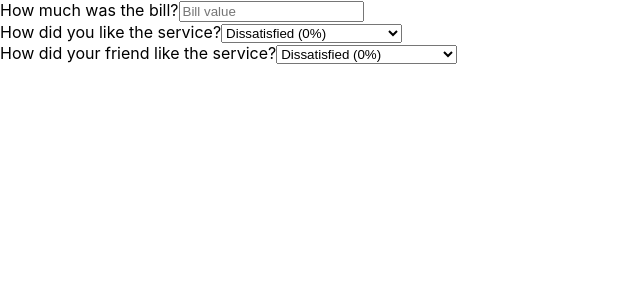
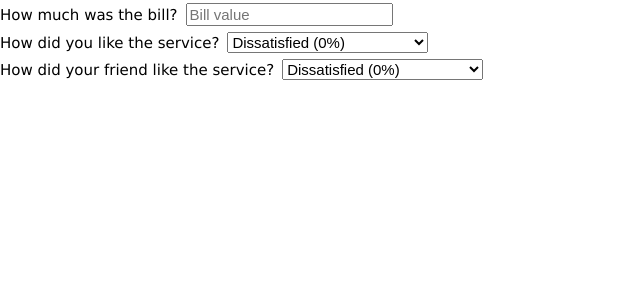
Before and after one commit to BSalemi/tip-calculator, a React (Create React App) app: page / in a window 1280 px wide. Shown: the top 300 px of the page, without its empty margins (0-640 px from the left). Built offline with nearby package versions, Linux system fonts and the light colour scheme.

Commit message:
added some basic css styling

```diff
--- a/src/App.js
+++ b/src/App.js
@@ -1,7 +1,11 @@
 import TipCalculator from "./TipCalculator.js";
 
 function App() {
-  return <TipCalculator />;
+  return (
+    <div className="app">
+      <TipCalculator />
+    </div>
+  );
 }
 
 export default App;
--- a/src/BillInput.js
+++ b/src/BillInput.js
@@ -1,7 +1,7 @@
 function BillInput({ bill, setBill }) {
   return (
     <div>
-      <span>How much was the bill?</span>
+      <span className="text">How much was the bill?</span>
       <input
         type="number"
         placeholder="Bill value"
--- a/src/ResetButton.js
+++ b/src/ResetButton.js
@@ -1,5 +1,9 @@
 function ResetButton({ handleReset }) {
-  return <button onClick={handleReset}>Reset</button>;
+  return (
+    <button className="reset-button" onClick={handleReset}>
+      Reset
+    </button>
+  );
 }
 
 export default ResetButton;
--- a/src/TipCalculator.js
+++ b/src/TipCalculator.js
@@ -24,13 +24,13 @@ function TipCalculator() {
         tipPercentage={tipPercentage1}
         setTipPercentage={setTipPercentage1}
       >
-        <span>How did you like the service?</span>
+        <span className="text">How did you like the service?</span>
       </SelectPercentage>
       <SelectPercentage
         tipPercentage={tipPercentage2}
         setTipPercentage={setTipPercentage2}
       >
-        <span>How did your friend like the service?</span>
+        <span className="text">How did your friend like the service?</span>
       </SelectPercentage>
 
       {bill > 0 && (
--- a/src/Total.js
+++ b/src/Total.js
@@ -1,7 +1,7 @@
 function Total({ bill, tip }) {
   let total = bill + bill * (tip / 100);
   return (
-    <div>
+    <div className="total">
       You pay ${total} (${bill} + ${tip} tip)
     </div>
   );
--- a/src/index.css
+++ b/src/index.css
@@ -1,13 +1,53 @@
 body {
   margin: 0;
-  font-family: -apple-system, BlinkMacSystemFont, 'Segoe UI', 'Roboto', 'Oxygen',
-    'Ubuntu', 'Cantarell', 'Fira Sans', 'Droid Sans', 'Helvetica Neue',
+  font-family: -apple-system, BlinkMacSystemFont, "Segoe UI", "Roboto", "Oxygen",
+    "Ubuntu", "Cantarell", "Fira Sans", "Droid Sans", "Helvetica Neue",
     sans-serif;
   -webkit-font-smoothing: antialiased;
   -moz-osx-font-smoothing: grayscale;
 }
 
 code {
-  font-family: source-code-pro, Menlo, Monaco, Consolas, 'Courier New',
+  font-family: source-code-pro, Menlo, Monaco, Consolas, "Courier New",
     monospace;
 }
+
+input {
+  font-size: 15px;
+  margin-left: 8px;
+  margin-top: 3px;
+  margin-bottom: 3px;
+}
+
+select {
+  font-size: 15px;
+  margin-left: 8px;
+  margin-top: 3px;
+  margin-bottom: 3px;
+}
+
+.app {
+  font-family: "Lucida Sans", "Lucida Sans Regular", "Lucida Grande",
+    "Lucida Sans Unicode", Geneva, Verdana, sans-serif;
+}
+
+.text {
+  font-size: 15px;
+}
+
+.total {
+  margin: 8px 5px;
+  font-size: 24px;
+  font-weight: bold;
+}
+
+.reset-button {
+  font-size: 16px;
+  font-weight: normal;
+  font-family: "Lucida Sans", "Lucida Sans Regular", "Lucida Grande",
+    "Lucida Sans Unicode", Geneva, Verdana, sans-serif;
+  width: 80px;
+  margin-top: 10px;
+  padding: 5px;
+  border-radius: 10% / 50%;
+}
```
